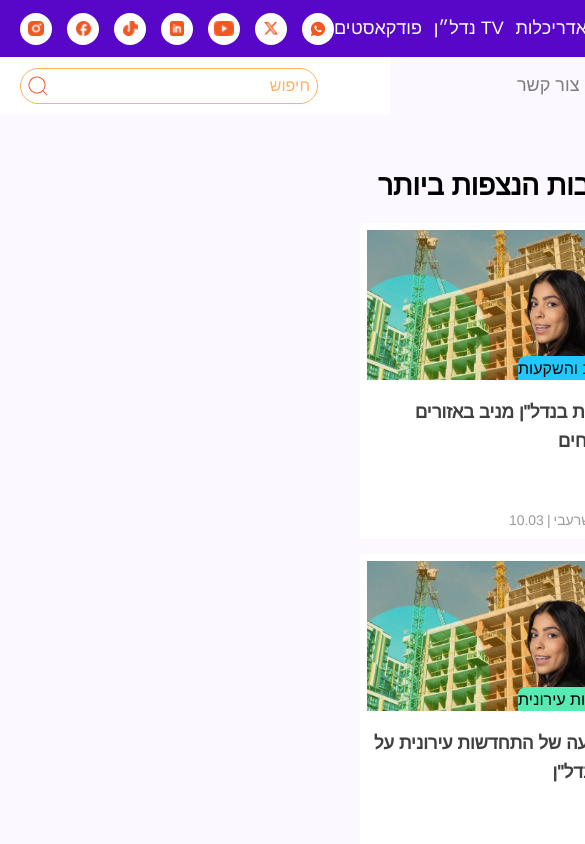
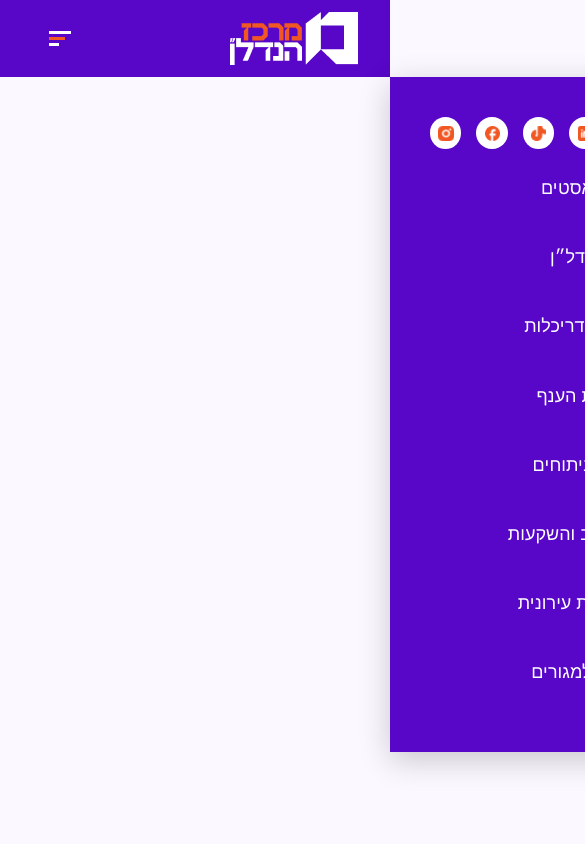
Before and after one commit to YiftachSamocha/wizzo, a React (Vite) app: page / in a window 390 px wide. Shown: the top 844 px of the page, 585 px wide, since content can reach past the window. Built offline with nearby package versions, Linux system fonts and the light colour scheme.

Commit message:
Design header in mobile- add menu

```diff
--- a/src/RootCmp.jsx
+++ b/src/RootCmp.jsx
@@ -16,7 +16,6 @@ export function RootCmp() {
         <RealtyVideo />
         <RealtyPodacst />
         <RealtyFooter />
-
     </div>
 
 
--- a/src/assets/styles/basics/_layout.scss
+++ b/src/assets/styles/basics/_layout.scss
@@ -0,0 +1,88 @@
+@media (max-width: $mobile-breakpoint) {
+
+    //Header
+    .header {
+        height: em(77px);
+        padding: 10px;
+        justify-content: space-between;
+
+        .img-cont {
+            background-color: inherit;
+            height: em(53px);
+            width: em(150px);
+
+
+            img {
+                margin: 0;
+                height: 100%;
+                max-width: fit-content;
+            }
+        }
+
+        .menu-cont {
+            width: em(100px);
+            height: em(100px);
+            display: flex;
+            justify-content: center;
+            align-items: center;
+
+            img {
+                max-width: fit-content;
+                width: em(80px);
+            }
+
+        }
+
+
+        .header-main {
+            position: fixed;
+            top: em(77px);
+            right: 0;
+            height: 80vh;
+            width: 100vw;
+            background-color: $clr1;
+            box-shadow: 0 8px 30px rgba(0, 0, 0, .2);
+            transform: translateX(100%);
+            transition: transform 250ms ease;
+            will-change: transform;
+            z-index: 1000;
+
+            .header-bottom {
+                display: none;
+            }
+
+            .header-top {
+                height: 100%;
+                padding: em(40px);
+                display: flex;
+                flex-direction: column;
+
+
+
+                .header-top-menu {
+                    display: flex;
+                    justify-content: space-between;
+                    width: auto;
+                    height: 100%;
+                    margin: em(25px);
+                    flex-direction: column;
+                }
+            }
+&.open{
+             transform: translateX(0);
+        }
+        }
+
+
+
+    }
+
+    .list,
+    .video,
+    .home,
+    .footer,
+    .podcast {
+        display: none;
+    }
+
+}
--- a/src/assets/styles/cmps/RealtyArticle.scss
+++ b/src/assets/styles/cmps/RealtyArticle.scss
@@ -2,6 +2,7 @@
     height: em(316px);
     width: em(282px);
     text-align: right;
+    direction: rtl;
     background-color: white;
     padding: em(7px);
 
--- a/src/assets/styles/cmps/RealtyHeader.scss
+++ b/src/assets/styles/cmps/RealtyHeader.scss
@@ -3,24 +3,34 @@
     height: em(114px);
     display: flex;
     margin-bottom: 50px;
+    background-color: $clr1;
+    justify-content: right;
+    width: 100%;
+    align-items: center;
 
 
 
 
-    >img {
-        height: em(68px);
-        margin: em(34px);
 
+
+    .img-cont {
+        background-color: white;
+
+        img {
+            height: em(68px);
+            margin: em(34px);
+
+        }
     }
 
 
     .header-main {
-        width: em(1686px);
+        width: em(1850px);
 
         .header-top {
             display: flex;
             justify-content: space-between;
-            background-color: $clr1;
+
 
             height: em(57px);
             padding-inline: em(20px);
@@ -68,6 +78,7 @@
             align-items: center;
             height: em(57px);
             padding-inline: em(20px);
+            background-color: white;
 
             .header-bottom-menu {
                 width: em(777px);
--- a/src/assets/styles/cmps/RealtyHome.scss
+++ b/src/assets/styles/cmps/RealtyHome.scss
@@ -2,7 +2,9 @@
     display: grid;
     grid-template-columns: 1fr 1px 3fr;
     margin-inline: em(360px);
+    margin-bottom: em(100px);
     gap: 15px;
+
 
     .ad-container {
         background-color: white;
@@ -34,7 +36,7 @@
         }
 
         h3 {
-            font-size: 28px;
+            font-size: em(28px);
             text-align: right;
             margin: 0;
 
@@ -49,6 +51,7 @@
 
     .main-list {
 
+
         .ad-container {
             height: em(213px);
             width: em(876px);
@@ -58,7 +61,7 @@
         .articles-list {
             display: grid;
             grid-template-columns: 1fr 1fr 1fr;
-            gap: em(15px);
+            gap: em(10px);
             margin-bottom: em(15px);
         }
     }
--- a/src/assets/styles/cmps/RealtyList.scss
+++ b/src/assets/styles/cmps/RealtyList.scss
@@ -1,10 +1,11 @@
 .list {
     margin-inline: em(360px);
-    display: flex;
-    flex-direction: column;
-    justify-content: center;
-    align-items: center;
+    // display: flex;
+    // flex-direction: column;
+    // justify-content: center;
+    // align-items: center;
     gap: em(70px);
+
     .list-item {
         >div {
             display: flex;
--- a/src/assets/styles/cmps/RealtyPodcast.scss
+++ b/src/assets/styles/cmps/RealtyPodcast.scss
@@ -1,5 +1,6 @@
 .podcast {
     padding-inline: em(360px);
+    margin-bottom: em(45px);
     .podcast-list {
         display: grid;
         grid-template-columns: 1fr 1fr;
--- a/src/assets/styles/main.scss
+++ b/src/assets/styles/main.scss
@@ -4,9 +4,6 @@
 @import "setup/mixin";
 
 
-// Basics
-@import "basics/layout";
-@import "basics/base";
 
 //Cmps
 @import "cmps/RealtyHome.scss";
@@ -18,3 +15,8 @@
 @import "cmps/RealtyVideo.scss";
 @import "cmps/RealtyFooter.scss";
 @import "cmps/RealtyCategory.scss";
+
+
+// Basics
+@import "basics/layout";
+@import "basics/base";
--- a/src/assets/styles/setup/_variables.scss
+++ b/src/assets/styles/setup/_variables.scss
@@ -8,3 +8,5 @@ $clr7: #130822;
 $clr8: #d10e89;
 $clr9: #6d6b6b;
 $clr10: #F6540B;
+
+$mobile-breakpoint: 440px;
--- a/src/cmps/RealtyHeader.jsx
+++ b/src/cmps/RealtyHeader.jsx
@@ -8,6 +8,9 @@ import youtubeImg from '../assets/img/icons/youtube.png'
 import xImg from '../assets/img/icons/x.png'
 import whatsappImg from '../assets/img/icons/whatsapp.png'
 import searchImg from "../assets/img/icons/search.png"
+import { useEffect, useState } from 'react'
+import menuImg from "../assets/img/menu.png"
+import logoMobileImg from '../assets/img/logo-mobile.png'
 
 
 const TOP_HEADER_DATA = headerData.filter(item => item.location === 'top')
@@ -21,11 +24,33 @@ const platforms = [
     { _id: 6, name: 'X', img: xImg },
     { _id: 7, name: 'WhatsApp', img: whatsappImg }
 ]
+const breakpoint = 440
 
 
 export function RealtyHeader() {
+    const [isMobile, setIsMobile] = useState(window.innerWidth < breakpoint)
+    const [isMenuOpen, setIsMenuOpen] = useState(false)
+
+    useEffect(() => {
+        const handleResize = () => {
+            setIsMobile(window.innerWidth < breakpoint);
+
+        }
+
+        window.addEventListener("resize", handleResize)
+        return () => window.removeEventListener("resize", handleResize)
+    }, [breakpoint])
+
+    function toggleMenu() {
+        if (!isMobile) return
+        setIsMenuOpen(prev => !prev)
+    }
+
     return <section className="header">
-        <div className="header-main">
+        {isMobile && <div className='menu-cont' onClick={toggleMenu}>
+            <img src={menuImg} />
+        </div>}
+        < div className={`header-main${isMenuOpen ? ' open' : ''}`}>
 
             <div className='header-top'>
                 <div className='platforms'>
@@ -57,12 +82,15 @@ export function RealtyHeader() {
                 </div>
 
             </div>
+
         </div>
 
-        <img src={logoImg} />
+        <div className='img-cont'> <img src={isMobile ? logoMobileImg : logoImg} /></div>
 
 
 
-    </section>
+
+
+    </section >
 
 }
```
Also changed, not shown: src/assets/img/logo-mobile.png (added), src/assets/img/menu.png (added).
